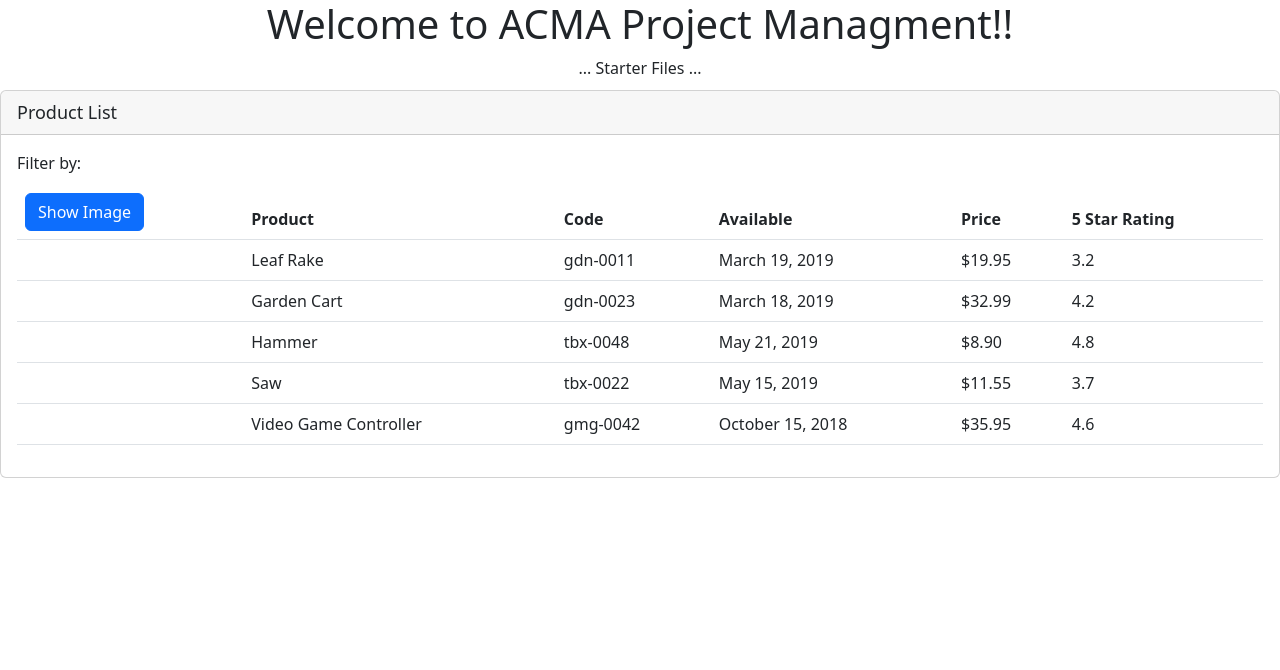
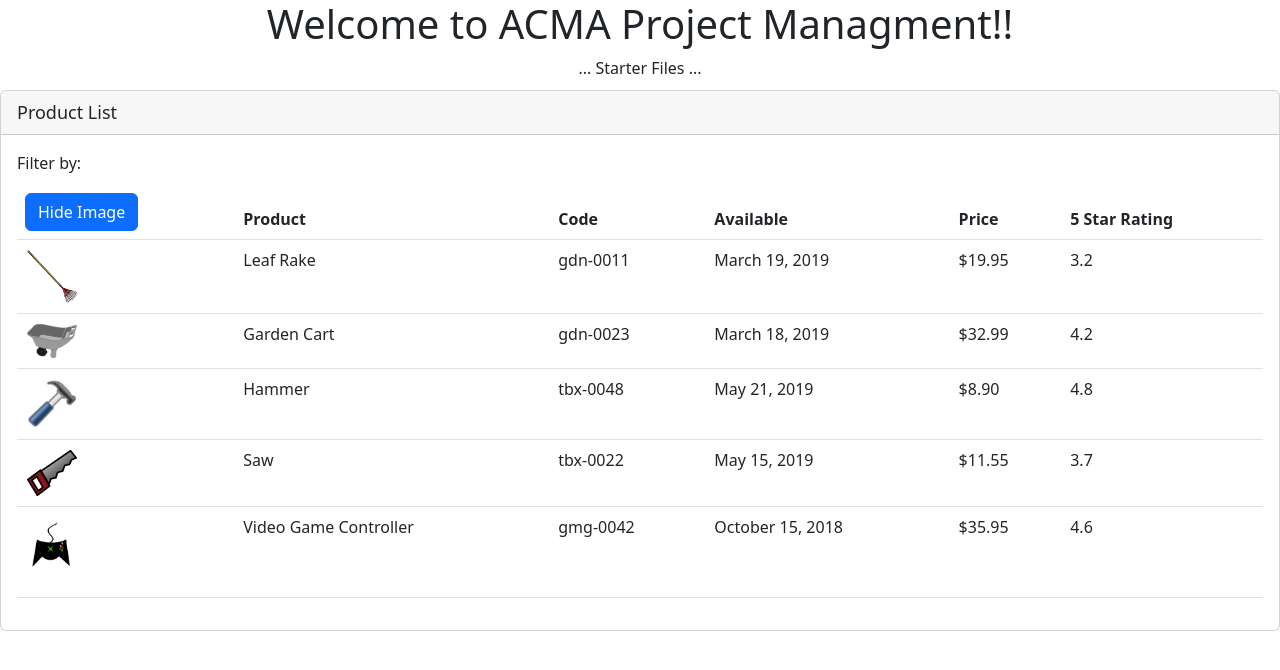
Before and after one commit to FoxGeoff/APM-Start-3-1-23, an Angular app: page / in a window 1280 px wide. Shown: the top 670 px of the page. Built offline with nearby package versions, Linux system fonts and the light colour scheme.

Commit message:
Examples, property binding one way component >template

```diff
--- a/src/app/products/products.component.ts
+++ b/src/app/products/products.component.ts
@@ -17,7 +17,7 @@ export class ProductsComponent implements OnInit {
   pageTitle = 'Product List';
   imageWidth = 50;
   imageMargin = 2;
-  showImage = false;
+  showImage = true;
   errorMessage = '';
   sub!: Subscription;
 
```
Also changed, not shown: 1 other file (tests, documents, lock files or other folders).
